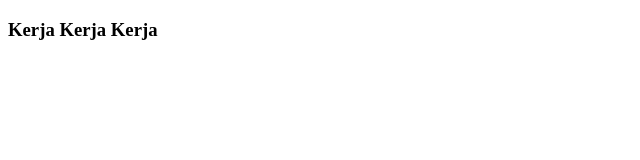
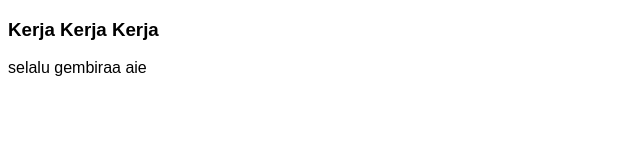
Before and after one commit to ifanzulkais/Pelajaran-Git, a plain HTML site: page Pelajaran-Git/index.html in a window 1280 px wide. Shown: the whole page, without its empty margins (0-640 px from the left). Drawn offline with Linux system fonts and the light colour scheme.

Commit message:
menambahkan file style.css

```diff
--- a/Pelajaran-Git/index.html
+++ b/Pelajaran-Git/index.html
@@ -3,9 +3,11 @@
 <head>
     <meta charset="UTF-8">
     <meta name="viewport" content="width=device-width, initial-scale=1.0">
+    <link rel="stylesheet" href="style.css">
     <title>Git Ku Dalami</title>
 </head>
 <body>
     <h3>Kerja Kerja Kerja</h3>
+    <p>selalu gembiraa aie</p>
 </body>
 </html>
--- /dev/null
+++ b/Pelajaran-Git/style.css
@@ -0,0 +1,3 @@
+body {
+    font-family: arial;
+}
```
